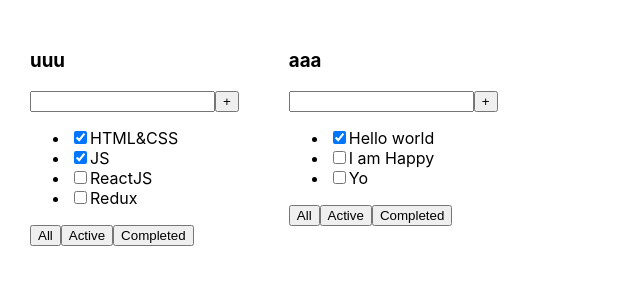
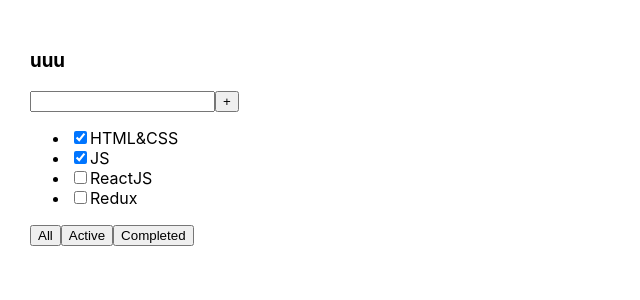
Before and after one commit to naumyshev/NewMegaTodolist, a React (Vite) app: page / in a window 1280 px wide. Shown: the top 300 px of the page, without its empty margins (0-640 px from the left). Built offline with nearby package versions, Linux system fonts and the light colour scheme.

Commit message:
lesson 1 completed

```diff
--- a/src/App.tsx
+++ b/src/App.tsx
@@ -9,23 +9,17 @@
 
 export const App = () => {
 
-    const tasks1 = [
+    const tasks = [
         { id: 1, title: 'HTML&CSS', isDone: true },
         { id: 2, title: 'JS', isDone: true },
         { id: 3, title: 'ReactJS', isDone: false },
         { id: 3, title: 'Redux', isDone: false }
     ]
 
-    const tasks2 = [
-        { id: 1, title: 'Hello world', isDone: true },
-        { id: 2, title: 'I am Happy', isDone: false },
-        { id: 3, title: 'Yo', isDone: false },
-    ]
-
   return (
       <div className="app">
-        <TodolistItem title={'uuu'} tasks={tasks1}/>
-        <TodolistItem title={'aaa'} tasks={tasks2}/>
+        <TodolistItem title={'uuu'} tasks={tasks}/>
+
       </div>
   )
 }
--- /dev/null
+++ b/src/Button.tsx
@@ -0,0 +1,9 @@
+type Props = {
+    title: string
+}
+
+export const Button = ({title}: Props) => {
+    return (
+        <button>{title}</button>
+    );
+};
--- a/src/TodolistItem.tsx
+++ b/src/TodolistItem.tsx
@@ -1,4 +1,5 @@
 import {TaskType} from "./App.tsx";
+import {Button} from "./Button.tsx";
 
 type Props = {
     title: string
@@ -13,6 +14,9 @@
                 <input/>
                 <button>+</button>
             </div>
+            {tasks.length === 0
+                ? <p>No tasks</p>
+                : (
                     <ul>
                         {tasks.map(task => {
                             return (
@@ -23,10 +27,13 @@
                             )
                         })}
                     </ul>
+                )
+            }
+
             <div>
-                <button>All</button>
-                <button>Active</button>
-                <button>Completed</button>
+                <Button title={'All'}/>
+                <Button title={'Active'}/>
+                <Button title={'Completed'}/>
             </div>
         </div>
     );
```
Lines whose indentation alone changed are shown as unchanged.
